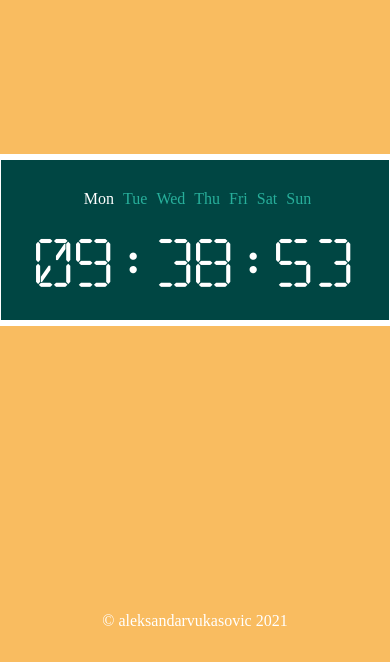
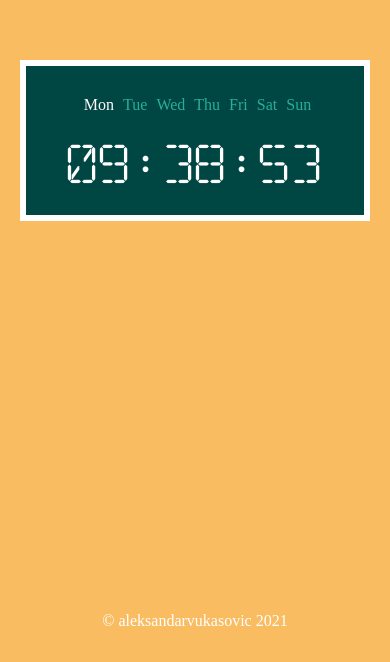
Before and after one commit to vukas86/digitalClock, a plain HTML site: page index.html in a window 390 px wide. Shown: the part 182-844 px from the top of the page. Drawn offline with Linux system fonts and the light colour scheme.

Commit message:
worked on responsive design

```diff
--- a/style.css
+++ b/style.css
@@ -50,3 +50,13 @@ footer {
   text-align: center;
   bottom: 0;
 }
+
+@media only screen and (max-width: 600px) {
+  .container {
+    width: 350px;
+    transform: translate(-50%, -180px);
+  }
+  .clock {
+    font-size: 40px;
+  }
+}
```
